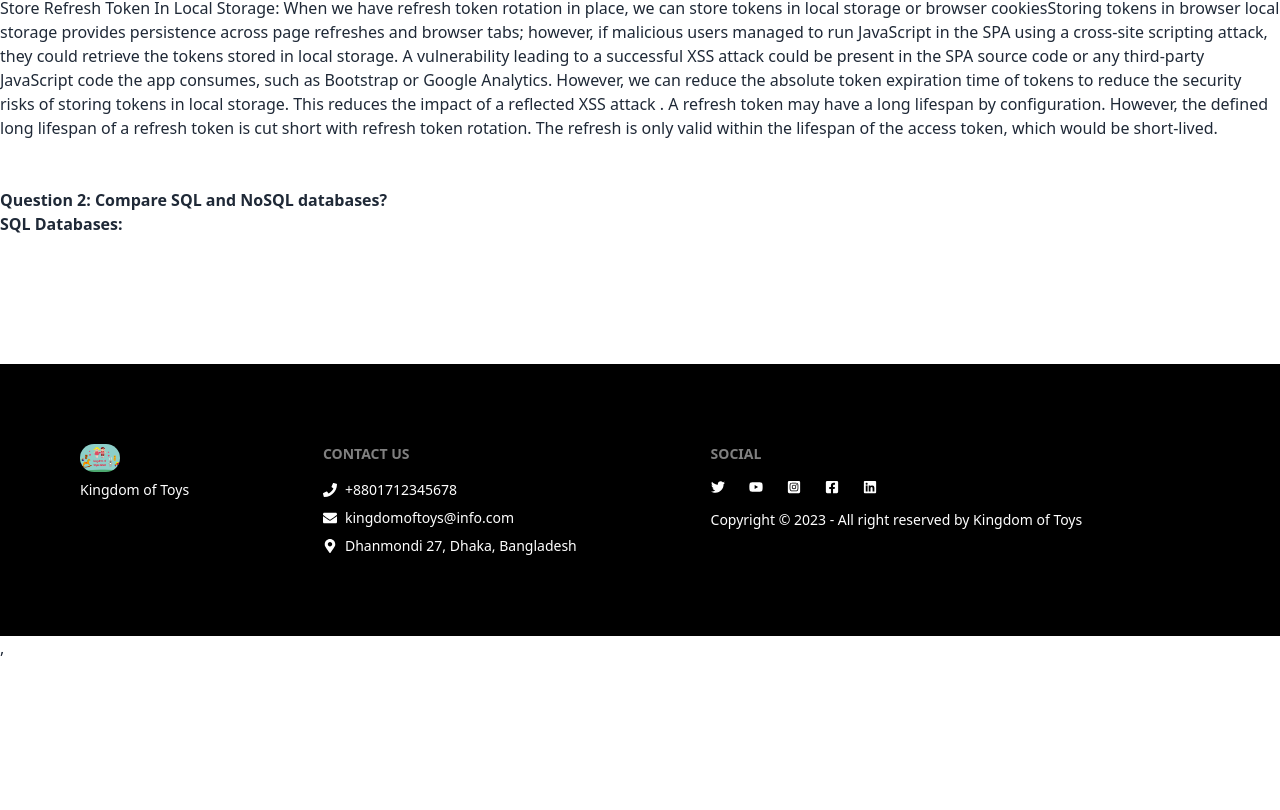
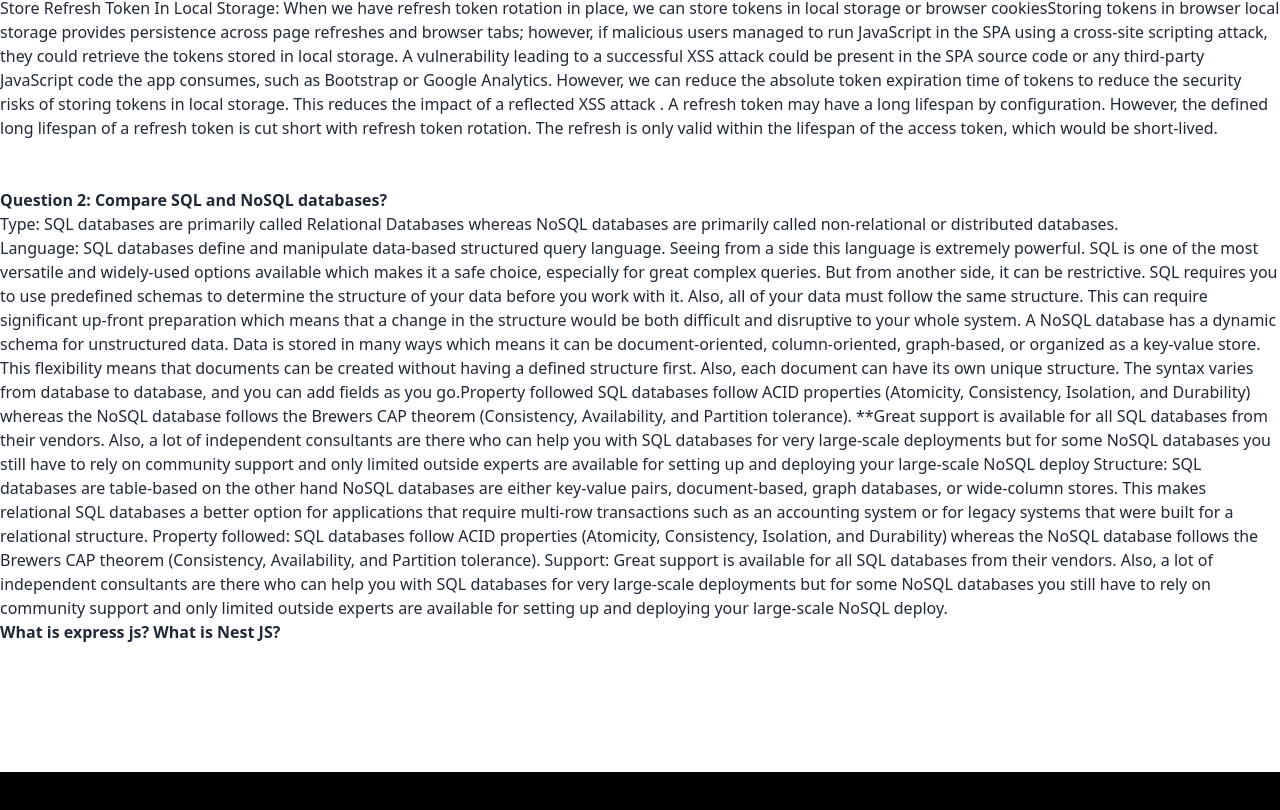
Before and after one commit to nazirmithu/kingdom-of-toys-client, a React (Vite) app: page /blogs in a window 1280 px wide. Shown: the part 524-1334 px from the top of the page. Before the commit the page ends 1184 px from the top, so only its background shows below. Built offline with nearby package versions, Linux system fonts and the light colour scheme; no server answers.

Commit message:
blog page second add

```diff
--- a/src/pages/Blogs/Blogs.jsx
+++ b/src/pages/Blogs/Blogs.jsx
@@ -29,18 +29,25 @@ However, we can reduce the absolute token expiration time of tokens to reduce th
             <br />
             <br />
             <h2 className="font-bold">Question 2: Compare SQL and NoSQL databases?</h2>
-            <h1 className="font-bold">SQL Databases:</h1>
             <p>
-                <ul>
-                    <li></li>
-                    <li></li>
-                    <li></li>
-                    <li></li>
-                    <li></li>
-                    <li></li>
-                    <li></li>
-                </ul>
+                Type: SQL databases are primarily called Relational Databases whereas NoSQL databases are primarily called non-relational or distributed databases.
+                <br />
+                Language: SQL databases define and manipulate data-based structured query language. Seeing from a side this language is extremely powerful. SQL is one of the most versatile and widely-used options available which makes it a safe choice, especially for great complex queries. But from another side, it can be restrictive. SQL requires you to use predefined schemas to determine the structure of your data before you work with it. Also, all of your data must follow the same structure. This can require significant up-front preparation which means that a change in the structure would be both difficult and disruptive to your whole system. A NoSQL database has a dynamic schema for unstructured data. Data is stored in many ways which means it can be document-oriented, column-oriented, graph-based, or organized as a key-value store. This flexibility means that documents can be created without having a defined structure first. Also, each document can have its own unique structure. The syntax varies from database to database, and you can add fields as you go.Property followed
+SQL databases follow ACID properties (Atomicity, Consistency, Isolation, and Durability) whereas the NoSQL database follows the Brewers CAP theorem (Consistency, Availability, and Partition tolerance).
+**Great support is available for all SQL databases from their vendors. Also, a lot of independent consultants are there who can help you with SQL databases for very large-scale deployments but for some NoSQL databases you still have to rely on community support and only limited outside experts are available for setting up and deploying your large-scale NoSQL deploy
+Structure: SQL databases are table-based on the other hand NoSQL databases are either key-value pairs, document-based, graph databases, or wide-column stores. This makes relational SQL databases a better option for applications that require multi-row transactions such as an accounting system or for legacy systems that were built for a relational structure.
+
+Property followed: SQL databases follow ACID properties (Atomicity, Consistency, Isolation, and Durability) whereas the NoSQL database follows the Brewers CAP theorem (Consistency, Availability, and Partition tolerance).
+
+Support: Great support is available for all SQL databases from their vendors. Also, a lot of independent consultants are there who can help you with SQL databases for very large-scale deployments but for some NoSQL databases you still have to rely on community support and only limited outside experts are available for setting up and deploying your large-scale NoSQL deploy.
+
+
+
+
+
             </p>
+            <h1 className="font-bold">What is express js? What is Nest JS?</h1>
+
         </div>
     );
 };
```
Lines whose indentation alone changed are shown as unchanged.
